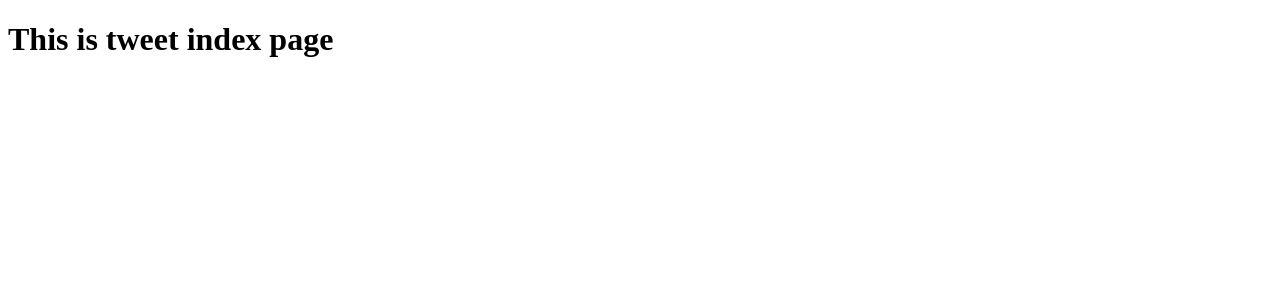
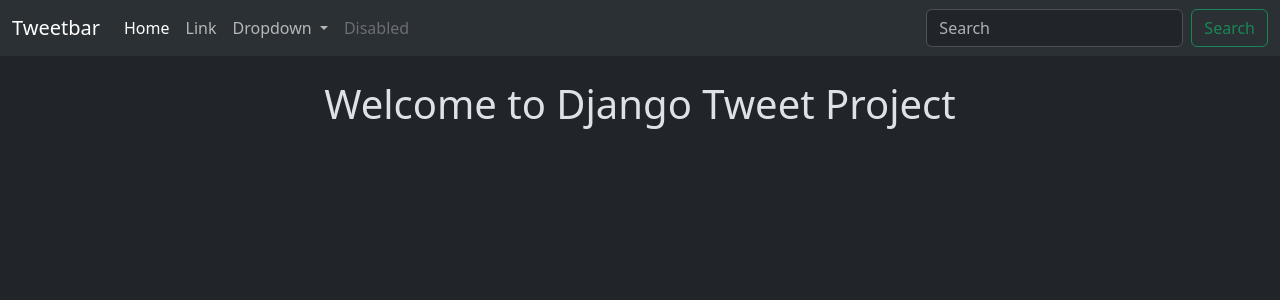
Before and after one commit to vinodreddem2/Batch1, a Django app: page /tweet/ in a window 1280 px wide. Shown: the top 300 px of the page. Run offline with Django 5.2, Linux system fonts and the light colour scheme.

Commit message:
Navbar Added in layout.html

```diff
--- /dev/null
+++ b/mysite/templates/layout.html
@@ -0,0 +1,55 @@
+{% load static %}
+<!DOCTYPE html>
+<html lang="en" data-bs-theme="dark">
+<head>
+    <meta charset="UTF-8">
+    <meta name="viewport" content="width=device-width, initial-scale=1.0">
+    <link href="https://cdn.jsdelivr.net/npm/bootstrap@5.3.3/dist/css/bootstrap.min.css" rel="stylesheet" integrity="sha384-QWTKZyjpPEjISv5WaRU9OFeRpok6YctnYmDr5pNlyT2bRjXh0JMhjY6hW+ALEwIH" crossorigin="anonymous">
+    <title>
+        {% block title %}
+            Tweet
+        {% endblock %}
+    </title>
+
+</head>
+<body >
+    <nav class="navbar navbar-expand-lg bg-body-tertiary">
+        <div class="container-fluid">
+          <a class="navbar-brand" href="#">Tweetbar</a>
+          <button class="navbar-toggler" type="button" data-bs-toggle="collapse" data-bs-target="#navbarSupportedContent" aria-controls="navbarSupportedContent" aria-expanded="false" aria-label="Toggle navigation">
+            <span class="navbar-toggler-icon"></span>
+          </button>
+          <div class="collapse navbar-collapse" id="navbarSupportedContent">
+            <ul class="navbar-nav me-auto mb-2 mb-lg-0">
+              <li class="nav-item">
+                <a class="nav-link active" aria-current="page" href="#">Home</a>
+              </li>
+              <li class="nav-item">
+                <a class="nav-link" href="#">Link</a>
+              </li>
+              <li class="nav-item dropdown">
+                <a class="nav-link dropdown-toggle" href="#" role="button" data-bs-toggle="dropdown" aria-expanded="false">
+                  Dropdown
+                </a>
+                <ul class="dropdown-menu">
+                  <li><a class="dropdown-item" href="#">Action</a></li>
+                  <li><a class="dropdown-item" href="#">Another action</a></li>
+                  <li><hr class="dropdown-divider"></li>
+                  <li><a class="dropdown-item" href="#">Something else here</a></li>
+                </ul>
+              </li>
+              <li class="nav-item">
+                <a class="nav-link disabled" aria-disabled="true">Disabled</a>
+              </li>
+            </ul>
+            <form class="d-flex" role="search">
+              <input class="form-control me-2" type="search" placeholder="Search" aria-label="Search">
+              <button class="btn btn-outline-success" type="submit">Search</button>
+            </form>
+          </div>
+        </div>
+      </nav>
+    {% block content %}
+    {% endblock %}
+</body>
+</html>
--- a/mysite/tweet/templates/index.html
+++ b/mysite/tweet/templates/index.html
@@ -1,11 +1,7 @@
-<!DOCTYPE html>
-<html lang="en">
-<head>
-    <meta charset="UTF-8">
-    <meta name="viewport" content="width=device-width, initial-scale=1.0">
-    <title>Document</title>
-</head>
-<body>
-    <h1>This is tweet index page</h1>
-</body>
-</html>
+{% extends "layout.html" %}
+{% block title %}
+    Tweet IndexPage
+{% endblock %}
+{% block content %}
+    <h1 class='text-center  mt-4'>Welcome to Django Tweet Project</h1>
+{% endblock %}
```
